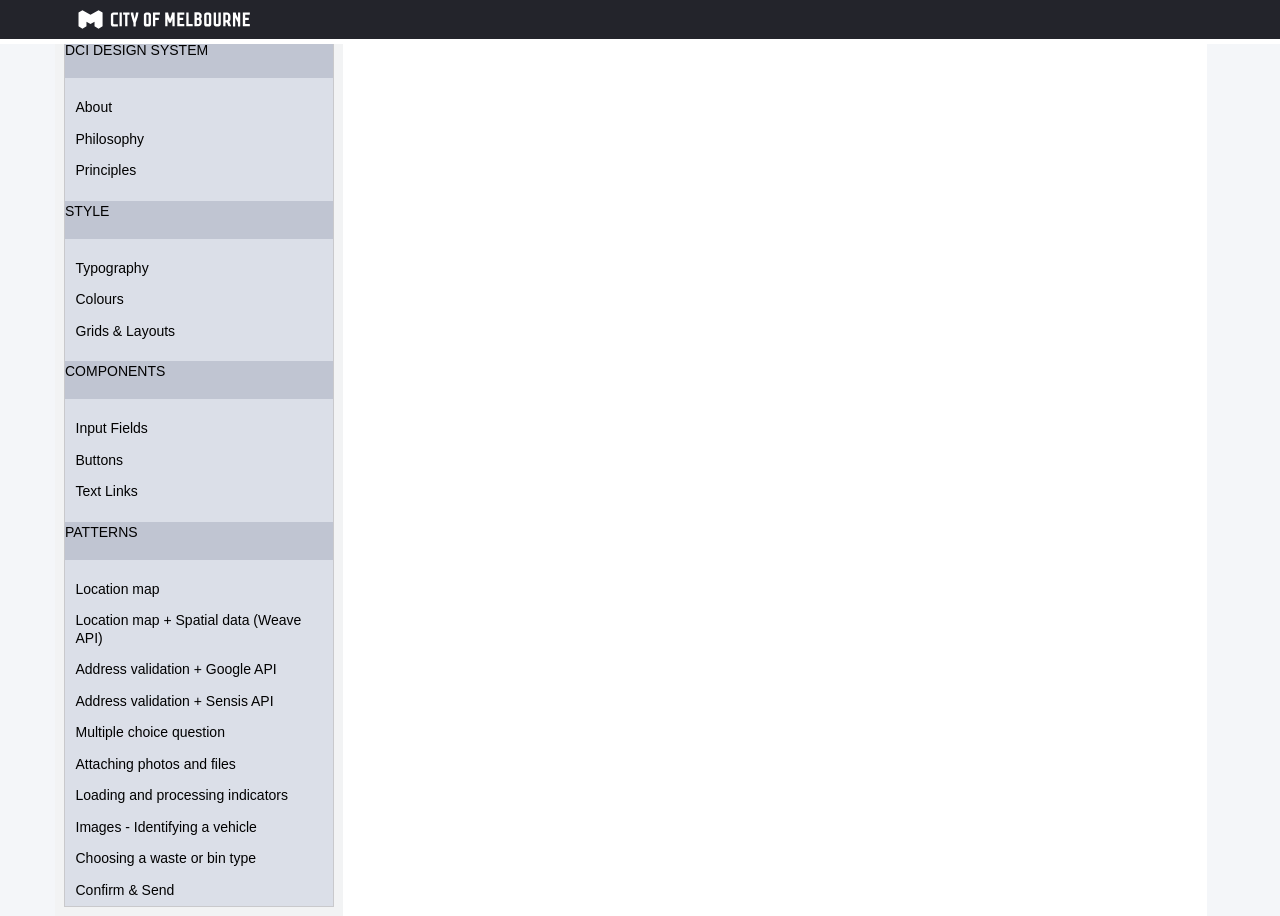
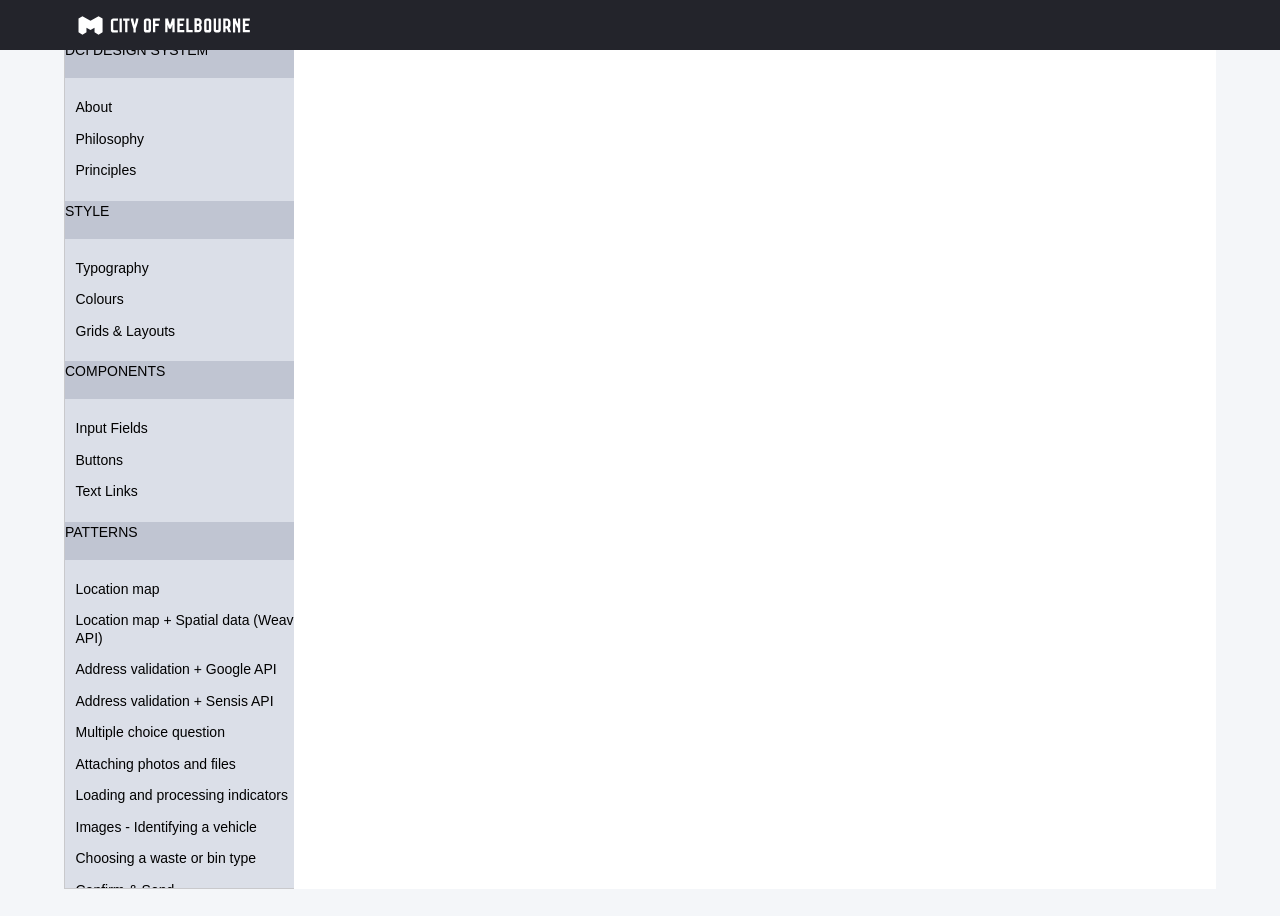
Before and after one commit to RichCollinson/design-system, a Jekyll site: the page built from patterns/address-validation-google-api.md, in a window 1280 px wide. Built offline with Jekyll 4.4.1, drawn with Linux system fonts in a browser that asks for light colours; some web fonts are replaced.

Commit message:
Css improvements

```diff
--- a/_layouts/default.html
+++ b/_layouts/default.html
@@ -20,8 +20,9 @@
     </nav>
     <!-- END NAV -->
     <div class="container">
-        <div class="columns is-mobile">
-            <div class="menucontainer column is-3">
+
+
+
                 <aside class="menu">
                   {% for section in site.data.sections %}
                   <p class="menu-label">{{ section.title }}</p>
@@ -39,10 +40,10 @@
                   </ul>
                   {% endfor %}
                 </aside>
-            </div>
 
-            <div class="contentcontainer column is-9">{{content}}</div>
-        </div>
+          <div class="contentcontainer" >{{content}}</div>
+
+
     </div>
 </body>
 </html>
--- a/_sass/city-of-melbourne.scss
+++ b/_sass/city-of-melbourne.scss
@@ -1,6 +1,7 @@
 @import url('https://www.melbourne.vic.gov.au/system/fonts/507562/6077FCBC25F113DD6.css');
 @import url('https://cdnjs.cloudflare.com/ajax/libs/bulma/0.7.1/css/bulma.min.css');
 
+$topnavbar-height:50px;
 
 html, body {
 
@@ -9,7 +10,7 @@ html, body {
     background: #f4f6f9;
     color: #23242b;
     line-height: 1.5;
-    overflow: visible;
+    overflow-y: hidden;
     height: 100%;
 
 }
@@ -51,13 +52,12 @@ h5{
 }
 h6{
 
-
 }
 
+
 nav.navbar {
-
-  border-bottom: 5px solid #FFFFFF;
   background: #23242b;
+  height: $topnavbar-height;
 }
 .navbar-item.brand-text {
   font-weight: 300;
@@ -70,11 +70,18 @@ nav.navbar {
   width: 100%;
   height: 100%;
 }
+.contentcontainer{
 
-.contentcontainer{
   background-color: #ffffff;
+  position: absolute;
+  right: 0;
+  width: 80%;
   padding: 30px;
+  overflow: auto;
+  height: calc(100vh - #{$topnavbar-height});
+
 }
+
 
 .menucontainer{
   background-color: #f2f3f4;
@@ -82,7 +89,12 @@ nav.navbar {
 .menu {
 	background-color: #dbdfe8;
     border: solid 1px #c9c9cc;
-	overflow-y: auto;
+	position: fixed;
+    width: 20%;
+    overflow-y: auto;
+    height: calc(100vh - #{$topnavbar-height});
+
+
 }
 .menu-label {
   font-size: 14px;
```
Also changed, not shown: components/buttons.md (+1 -1 lines).
